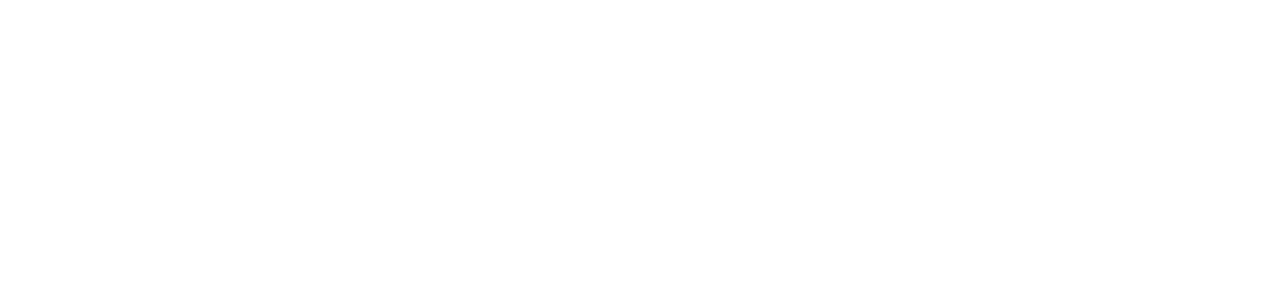
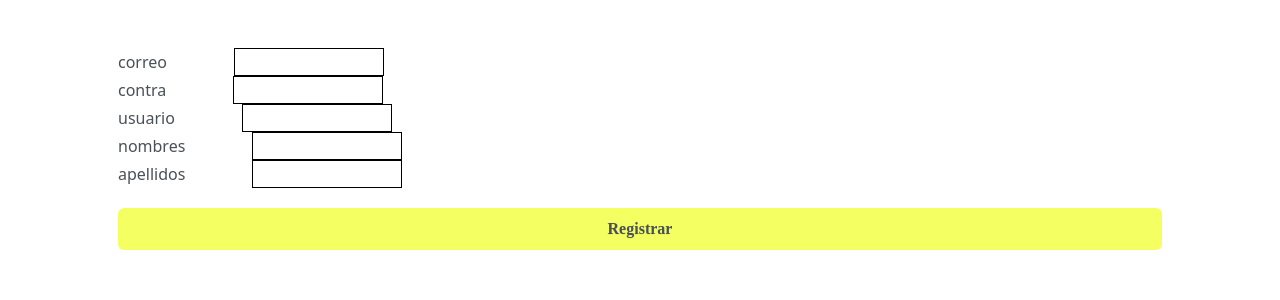
Before and after one commit to AnyeloHernandez/Informe4, an Angular app in the folder Front/: page /regis in a window 1280 px wide. Before the commit this address led to /. Shown: the top 300 px of the page. Built offline with nearby package versions, Linux system fonts and the light colour scheme.

Commit message:
cosas de front

```diff
--- a/Front/src/app/app-routing.module.ts
+++ b/Front/src/app/app-routing.module.ts
@@ -2,6 +2,8 @@ import { NgModule } from '@angular/core';
 import { RouterModule, Routes } from '@angular/router';
 import { LoginComponent } from './components/login/login.component'
 import { PublicacionesComponent } from './components/publicaciones/publicaciones.component';
+import { RegisterComponent } from './components/register/register.component';
+
 
 const routes: Routes = [
   {
@@ -16,6 +18,10 @@ const routes: Routes = [
   {
       path: 'home',
       component: PublicacionesComponent
+  },
+  {
+    path: 'regis',
+    component: RegisterComponent
   }
 ];
 
--- a/Front/src/app/components/login/login.component.css
+++ b/Front/src/app/components/login/login.component.css
@@ -5,6 +5,7 @@ h1 {
   }
 .myform {
 /*    font-family:cursive; */
+
     padding: 100px;
     margin-left: auto;
   margin-right: auto;
@@ -27,3 +28,25 @@ h1 {
   top: 20px;
   left: auto;
   }
+  .btn:hover {
+    background-color: inherit;
+    color: rgb(1, 42, 105);
+    border-color: rgb(1, 42, 105);
+  }
+  .formControl {
+    position: relative;
+  bottom: 10;
+  right: -67px;
+  width: 150px;
+  border: 1px solid #000000;
+
+
+
+  }
+  .passControl{
+    position: relative;
+  bottom: 10;
+  right: -32px;
+  width: 150px;
+  border: 1px solid #000000;
+  }
--- a/Front/src/app/components/login/login.component.html
+++ b/Front/src/app/components/login/login.component.html
@@ -1,18 +1,27 @@
-<div class="container">
+<div class="login">
     <div class="myform ">
         <h1 class="text-center">Login</h1>
-        <form>
+        <form >
             <div>
                 <label>User </label>
-                <input type="usuario" name="usuario" placeholder="usuario">
+                <input
+                        type="usuario"
+                        name="usuario"
+                        class="formControl"
+                        #box
+
+                        >
 
             </div>
             <div>
-                <label>Password </label>
-                <input type="pass" name="pass" placeholder="pass">
+                <label >                  </label>
+            </div>
+            <div>
+                <label >Password </label>
+                <input type="pass" name="pass"  class="passControl" #box2>
 
             </div>
-            <button type="submit" class="btn" href="/api/home">LOGIN</button>
+            <button  type="button" class="btn" (click)="getValue(box.value)" (click)="getValue2(box2.value)">LOGIN</button>
         </form>
     </div>
 </div>
--- a/Front/src/app/components/login/login.component.ts
+++ b/Front/src/app/components/login/login.component.ts
@@ -1,15 +1,34 @@
 import { Component, OnInit } from '@angular/core';
+
 
 @Component({
   selector: 'app-login',
   templateUrl: './login.component.html',
   styleUrls: ['./login.component.css']
 })
+
 export class LoginComponent implements OnInit {
 
   constructor() { }
 
+
+  //resive valor de las cajas de texto
+  displayVal='';
+  displayVal2='';
+  getValue(val:string){
+    console.warn(val)
+    this.displayVal=val
+  }
+  getValue2(val2:string){
+    console.warn(val2)
+    this.displayVal2=val2
+  }
+
+
+
   ngOnInit(): void {
   }
 
+
+
 }
--- /dev/null
+++ b/Front/src/app/components/register/register.component.css
@@ -0,0 +1,22 @@
+.btn {
+    font-family:cursive;
+    width: 100%;
+    font-weight: 800;
+    background-color: rgb(244, 255, 97);
+    border-radius: 1;
+    padding: 0.5em 0;
+    position: relative;
+  top: 20px;
+  left: auto;
+  }
+  .btn:hover {
+    background-color: inherit;
+    color: rgb(1, 42, 105);
+    border-color: rgb(1, 42, 105);
+  }
+  .formControl{
+    border: 1px solid #000000;
+    position: relative;
+    right: -67px;
+    width: 150px;
+  }
--- /dev/null
+++ b/Front/src/app/components/register/register.component.html
@@ -0,0 +1,27 @@
+<div>
+    <form (ngSubmit)="registrar()" [formGroup]="registrarUsuario">
+        <div>
+        <label>correo </label>
+        <input  type="correo" name="correo" class="formControl" formControlName="correo">
+        </div>
+        <div>
+        <label>contra </label>
+        <input  type="contra" name="contra" class="formControl" formControlName="contra">
+    </div>
+    <div>
+        <label>usuario </label>
+        <input  type="usuario" name="usuario" class="formControl" formControlName="usuario">
+    </div>
+    <div>
+                <label>nombres </label>
+        <input  type="nombres" name="nombres" class="formControl" formControlName="nombres">
+    </div><div>
+        <label>apellidos </label>
+        <input  type="apellidos" name="apellidos" class="formControl" formControlName="apellidos">
+    </div>
+
+        <div>
+            <button class="btn" type="submit">Registrar</button>
+        </div>
+    </form>
+</div>
--- /dev/null
+++ b/Front/src/app/components/register/register.component.ts
@@ -0,0 +1,37 @@
+import { Component, OnInit } from '@angular/core';
+import { FormGroup, FormBuilder,Validators } from '@angular/forms';
+
+@Component({
+  selector: 'app-register',
+  templateUrl: './register.component.html',
+  styleUrls: ['./register.component.css']
+})
+export class RegisterComponent implements OnInit {
+  registrarUsuario: FormGroup;
+
+  constructor(private fb: FormBuilder) {
+    this.registrarUsuario =this.fb.group({
+      correo:['',Validators.required],
+      contra:['',Validators.required],
+      usuario:['',Validators.required],
+      nombres:['',Validators.required],
+      apellidos:['',Validators.required]
+    })
+   }
+
+  ngOnInit(): void {
+  }
+
+
+  registrar(){
+    const correo = this.registrarUsuario.value.correo
+    const contra = this.registrarUsuario.value.contra
+    const usuario = this.registrarUsuario.value.usuario
+    const nombres = this.registrarUsuario.value.nombres
+    const apellidos = this.registrarUsuario.value.apellidos
+
+    console.log(correo,contra,usuario,nombres,apellidos)
+  }
+
+
+}
```
Also changed, not shown: Front/src/app/app.module.ts (+6 -3 lines), 1 other file (tests, documents, lock files or other folders).
